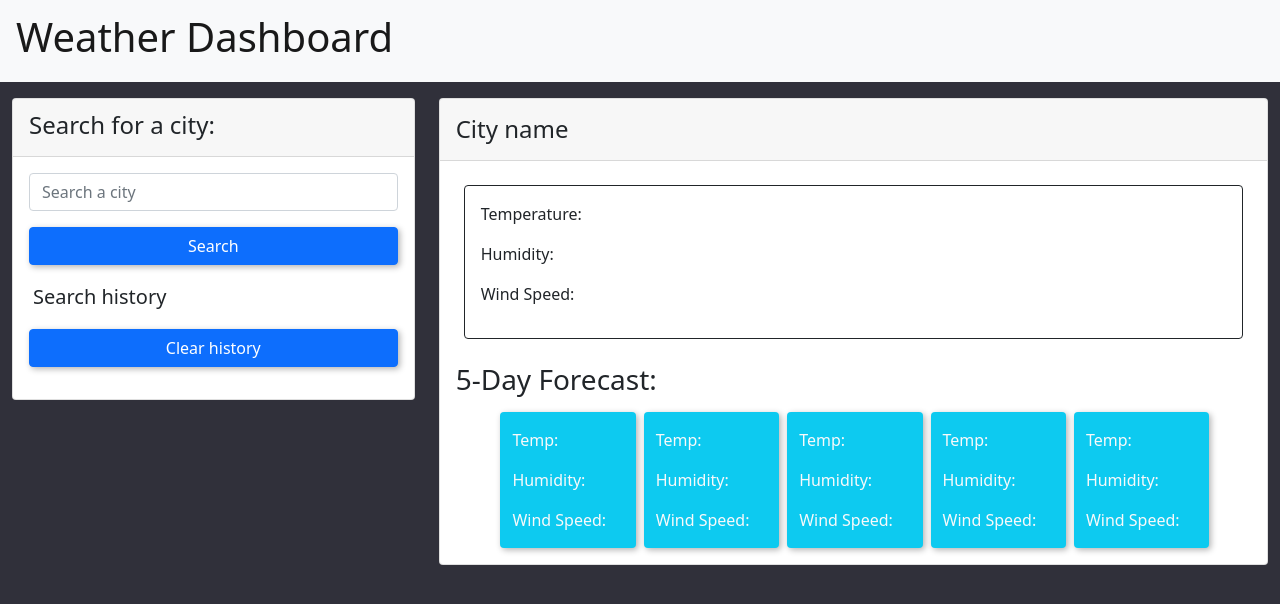
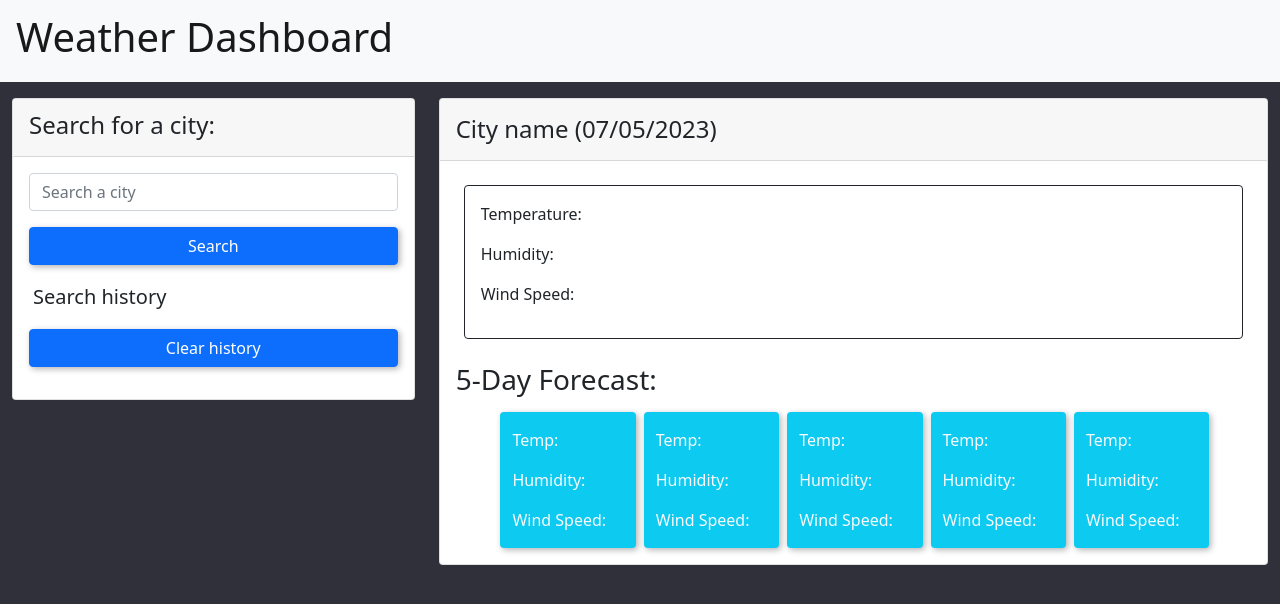
Before and after one commit to gh120515/weather-dashboard-app, a plain HTML site: page index.html in a window 1280 px wide. Drawn offline with nearby package versions, Linux system fonts and the light colour scheme.

Commit message:
dayJS functional (just 'today')

```diff
--- a/assets/js/script.js
+++ b/assets/js/script.js
@@ -21,6 +21,7 @@ $(document).ready(function () {
     let clearBtn = $("#clear-btn");
     // results IDs
     let futureForecast = $("future-forecast");
+    let currentDay = $("#current-day");
     let currentCity = $("#current-city");
     let currentWeatehr = $("#current-weather");
     let currentTemp = $("#current-temp");
@@ -29,19 +30,8 @@ $(document).ready(function () {
     // array for storing past search history (cities)
     let cityHistory = [];
 
-    // listener for events on get location button
-    $(".location").on("click", function(event) {
-    event.preventDefault();
-    // Get location name entered by the user
-    let userLocation = $(this).attr("user-location").val();
-  })
-
-   // get current hour from dayJS
-  let currentHour = dayjs().hour();
-  console.log("Current Hour in DayJS is " + currentHour);
-  // Testing/debugging only: change number to simulate the hour
-  // let currentHour = 11;
-
+    // set up API
+    let APIkey = "e8d3342f00d8fa35a4f128c8d46cbea2";
 
   // clear search history
   function clearHistory(event) {
@@ -53,4 +43,10 @@ $(document).ready(function () {
   // click handlers
   clearBtn.on("click", clearHistory);
 
+    // Date powered by DayJS
+    let dayJS = dayjs().format('DD/MM/YYYY');
+    console.log("Current day is " + dayJS);
+    // display current day
+    currentDay.text("(" + dayJS + ")")
+
  });
--- a/index.html
+++ b/index.html
@@ -69,8 +69,9 @@
     <!-- 'card' to be appended with city (search result) -->
         <div class="card">
             <div class="card-header">
-                <h4 class="card-title pt-2 city-name" id="current-city">City name <span id="current-weather"></span></h4>
+                <h4 class="card-title pt-2 city-name" id="current-city">City name <span id="current-day"> </span><span id="current-weather"> </span></h4>
             </div>
+
             <div class="card-body">
                 <div class="row m-2 border border-dark rounded">
                     <div class="col-sm-12 p-3">
```
Also changed, not shown: 1 other file.
